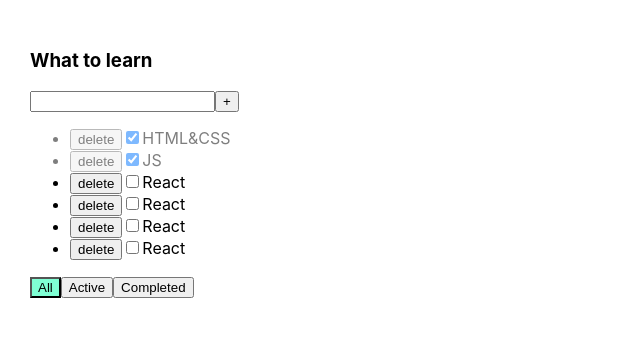
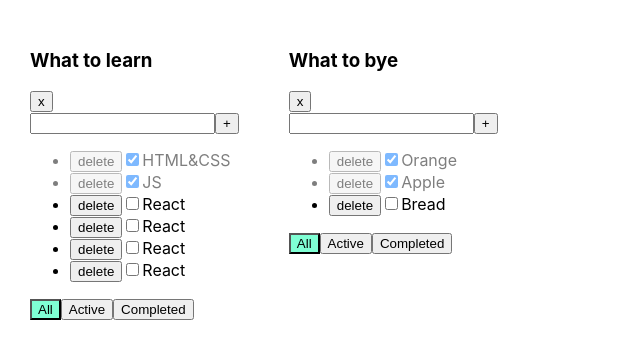
Before and after one commit to m-diana-dev/todolist-from-memory, a React (Create React App) app: page / in a window 1280 px wide. Shown: the top 358 px of the page, without its empty margins (0-640 px from the left). Built offline with nearby package versions, Linux system fonts and the light colour scheme.

Commit message:
lesson 5

```diff
--- a/src/App.tsx
+++ b/src/App.tsx
@@ -3,6 +3,15 @@
 import {v1} from "uuid";
 import {TodoList} from "./TodoList";
 
+
+export type TodoListType = {
+    id: string
+    title: string
+    filter: FilterType
+}
+export type TaskStateType = {
+    [todoListId: string]: TaskType[]
+}
 export type TaskType = {
     id: string
     title: string
@@ -11,46 +20,83 @@
 export type FilterType = 'all' | 'active' | 'completed'
 
 function App() {
-    const [tasks, setTasks] = useState<TaskType[]>([
+    const todoListId1 = v1();
+    const todoListId2 = v1();
+
+    const [todoLists, setTodoLists] = useState<TodoListType[]>([
+        {id: todoListId1, title: 'What to learn', filter: 'all'},
+        {id: todoListId2, title: 'What to bye', filter: 'all'}
+    ])
+    const [tasks, setTasks] = useState<TaskStateType>({
+            [todoListId1]: [
                 {id: v1(), title: 'HTML&CSS', isDone: true},
                 {id: v1(), title: 'JS', isDone: true},
                 {id: v1(), title: 'React', isDone: false},
                 {id: v1(), title: 'React', isDone: false},
                 {id: v1(), title: 'React', isDone: false},
                 {id: v1(), title: 'React', isDone: false},
+            ],
+            [todoListId2]: [
+                {id: v1(), title: 'Orange', isDone: true},
+                {id: v1(), title: 'Apple', isDone: true},
+                {id: v1(), title: 'Bread', isDone: false},
             ]
+        }
     )
-    const [filter, setFilter] = useState<FilterType>('all')
+    // const [filter, setFilter] = useState<FilterType>('all')
 
-    const deleteTask = (id: string) => {
-        setTasks(tasks.filter(el => el.id !== id))
+    const deleteTask = (idTask: string, idTodo: string) => {
+        setTasks({...tasks, [idTodo]: tasks[idTodo].filter(el => el.id !== idTask)})
     }
 
+    const addTask = (title: string, idTodo: string) => {
+        setTasks({...tasks, [idTodo]: [{id: v1(), title: title, isDone: true}, ...tasks[idTodo]]})
+    }
+    const CheckTask = (idTask: string, isDone: boolean, idTodo: string) => {
+        setTasks({...tasks, [idTodo]: tasks[idTodo].map(el => (el.id === idTask) ? {...el, isDone: isDone} : el)})
+    }
+
+    const changeTodoListFilter = (value: FilterType, idTodo: string) => {
+        setTodoLists(todoLists.map(el => (el.id === idTodo) ? {...el, filter: value} : el))
+    }
+    const deleteTodoList = (idTodo: string) => {
+        setTodoLists(todoLists.filter(el=>el.id!==idTodo));
+    }
+
+
+    const TodoListsComponents = todoLists.map(el => {
         const filterTasks = () => {
-        switch (filter) {
+            switch (el.filter) {
                 case 'active':
-                return tasks.filter(el => !el.isDone)
+                    return tasks[el.id].filter(el => !el.isDone)
                 case 'completed':
-                return tasks.filter(el => el.isDone)
+                    return tasks[el.id].filter(el => el.isDone)
                 default:
-                return tasks;
+                    return tasks[el.id];
             }
         }
+        return (
+            <TodoList
+                key={el.id}
+                tasks={filterTasks()}
+                id={el.id}
+                title={el.title}
+                filter={el.filter}
 
-    const addTask = (title: string) => {
-        setTasks([{id: v1(), title: title, isDone: true}, ...tasks])
-    }
-    const CheckTask = (id: string, isDone: boolean) => {
-        setTasks(tasks.map(el => (el.id===id) ? {...el, isDone: isDone} : el))
-    }
+                // setFilter={setFilter}
+                changeTodoListFilter={changeTodoListFilter}
+                deleteTodoList={deleteTodoList}
+
+                deleteTask={deleteTask}
+                addTask={addTask}
+                CheckTask={CheckTask}/>
+        )
+    });
 
     return (
-        <TodoList
-            tasks={filterTasks()}
-            deleteTask={deleteTask}
-            setFilter={setFilter}
-            addTask={addTask}
-            CheckTask={CheckTask}/>
+        <div className="App">
+            {TodoListsComponents}
+        </div>
     );
 }
 
--- a/src/TodoList.tsx
+++ b/src/TodoList.tsx
@@ -4,16 +4,28 @@
 import './App.css';
 
 type TodoListPropsType = {
+    id: string
+    title: string
+    filter: FilterType
     tasks: TaskType[]
-    deleteTask: (id: string) => void
-    setFilter: (filter: FilterType) => void
-    addTask: (title: string) => void
-    CheckTask: (id: string, isDone: boolean) => void
+
+    // setFilter: (filter: FilterType) => void
+    changeTodoListFilter: (value: FilterType, idTodo: string) => void
+    deleteTodoList: (idTodo: string) => void
+
+    deleteTask: (idTask: string, idTodo: string) => void
+    addTask: (title: string, idTodo: string) => void
+    CheckTask: (idTask: string, isDone: boolean, idTodo: string) => void
 }
 export const TodoList: React.FC<TodoListPropsType> = ({
+                                                          id,
+                                                          title,
+                                                          filter,
                                                           tasks,
+                                                          // setFilter,
+                                                          changeTodoListFilter,
+                                                          deleteTodoList,
                                                           deleteTask,
-                                                          setFilter,
                                                           addTask,
                                                           CheckTask,
                                                           ...restProps
@@ -22,11 +34,12 @@
     const [error, setError] = useState('');
     const [btnName, setBtnName] = useState<FilterType>('all');
 
-    const onClickDeleteHandler = (id: string) => {
-        deleteTask(id);
+    const onClickDeleteHandler = (idTask: string, idTodo: string) => {
+        deleteTask(idTask, idTodo);
     }
     const onClickFilterHandler = (filter: FilterType) => {
-        setFilter(filter);
+        // setFilter(filter);
+        changeTodoListFilter(filter, id)
         setBtnName(filter);
     }
 
@@ -34,32 +47,32 @@
         setInputTitle(e.currentTarget.value);
         setError('')
     }
-    const onCLickInputHandler = () => {
+    const onCLickInputHandler = (idTodo: string) => {
         if (inputTitle.trim()) {
-            addTask(inputTitle.trim());
+            addTask(inputTitle.trim(), idTodo);
             setInputTitle('')
         } else {
             setError('Error!!!!')
         }
     }
-    const onKeyDownInputHandler = (e: KeyboardEvent<HTMLInputElement>) => {
+    const onKeyDownInputHandler = (e: KeyboardEvent<HTMLInputElement>, idTodo: string) => {
         if (e.key === 'Enter') {
-            onCLickInputHandler();
+            onCLickInputHandler(idTodo);
         }
     }
-    const onChangeCheckHandler = (id: string, e: boolean) => {
-        CheckTask(id, e);
+    const onChangeCheckHandler = (idTask: string, e: boolean, idTodo: string) => {
+        CheckTask(idTask, e, idTodo);
     }
 
     const errorStyle = (error) ? 'error' : undefined
     return (
-        <div className="App">
         <div>
-                <h3>What to learn</h3>
+            <h3>{title}</h3>
+            <button onClick={()=>deleteTodoList(id)}>x</button>
             <div>
                 <input className={errorStyle} value={inputTitle} onChange={onChangeInputHandler}
-                           onKeyDown={onKeyDownInputHandler}/>
-                    <Button className={errorStyle} name={'+'} callback={onCLickInputHandler}/>
+                       onKeyDown={(e: KeyboardEvent<HTMLInputElement>) => onKeyDownInputHandler(e, id)}/>
+                <Button className={errorStyle} name={'+'} callback={() => onCLickInputHandler(id)}/>
             </div>
             {error && <div className='error-message'>{error}</div>}
             <ul>
@@ -67,9 +80,9 @@
                         const taskStyle = (el.isDone) ? 'is-done' : undefined
                         return (
                             <li className={taskStyle} key={el.id}>
-                                    <Button name={'delete'} callback={() => onClickDeleteHandler(el.id)}/>
+                                <Button name={'delete'} callback={() => onClickDeleteHandler(el.id, id)}/>
                                 <input
-                                        onChange={(e: ChangeEvent<HTMLInputElement>) => onChangeCheckHandler(el.id, e.currentTarget.checked)}
+                                    onChange={(e: ChangeEvent<HTMLInputElement>) => onChangeCheckHandler(el.id, e.currentTarget.checked, id)}
                                     type="checkbox" checked={el.isDone}/>
                                 <span>{el.title}</span>
                             </li>
@@ -86,6 +99,5 @@
                         callback={() => onClickFilterHandler('completed')}/>
             </div>
         </div>
-        </div>
     );
 };
```
Lines whose indentation alone changed are shown as unchanged.
